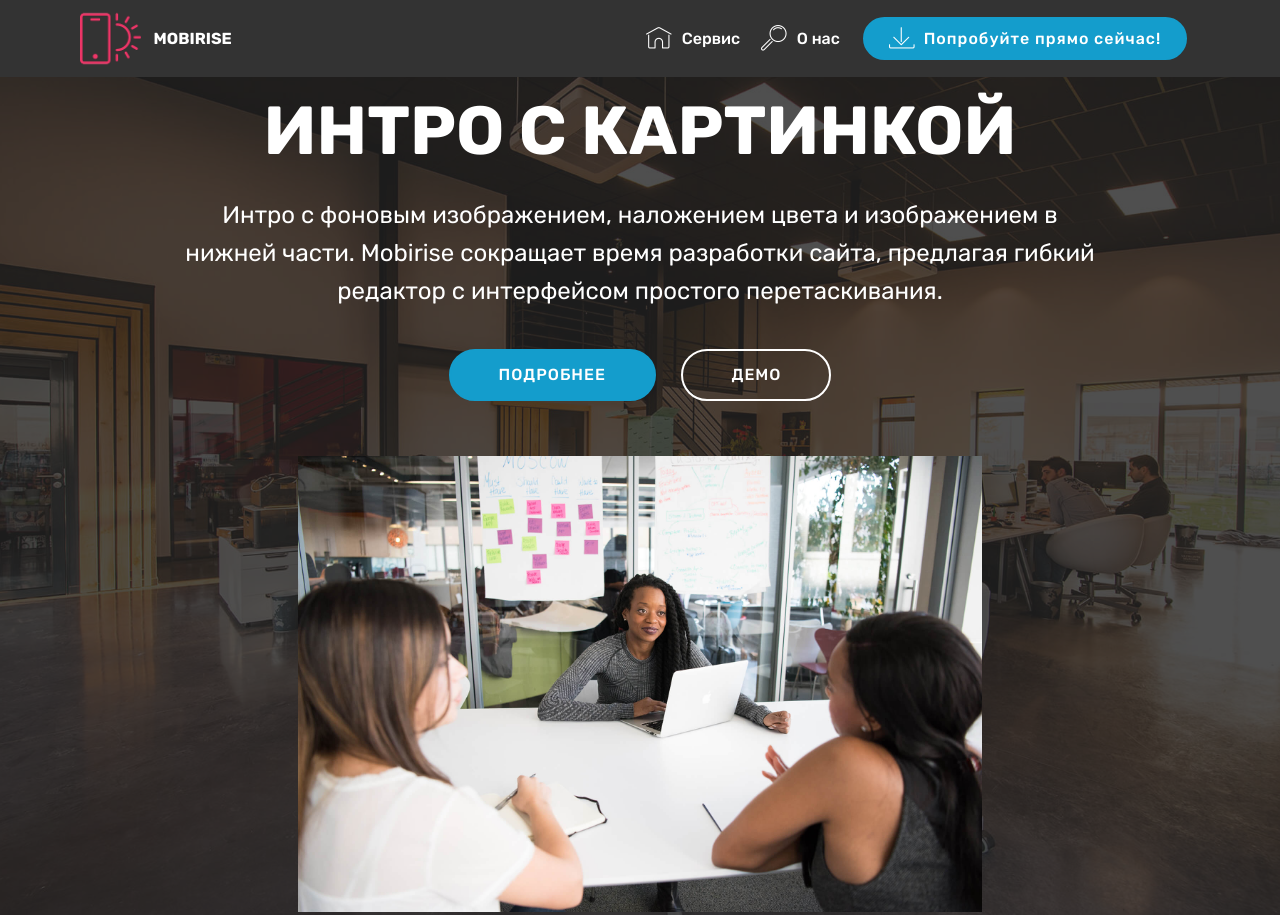
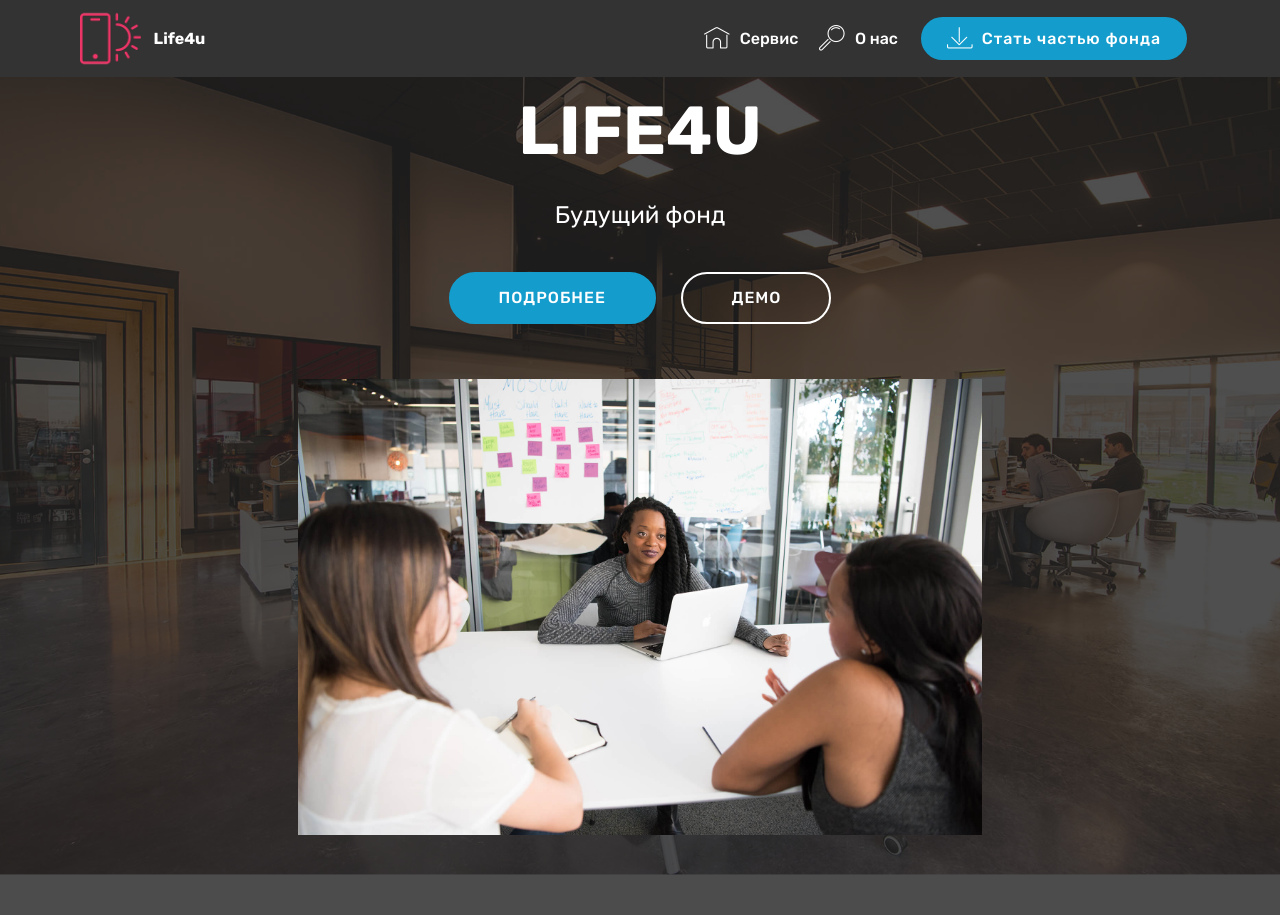
Before and after one commit to timon777/life4u, a plain HTML site: page index.html in a window 1280 px wide. Shown: the top 915 px of the page. Drawn offline with Linux system fonts and the light colour scheme; files whose address does not match are found by name.

Commit message:
create github pages

```diff
--- a/index.html
+++ b/index.html
@@ -43,11 +43,7 @@
                          <img src="assets/images/logo2.png" alt="Mobirise" style="height: 3.8rem;">
                     </a>
                 </span>
-                <span class="navbar-caption-wrap">
-                    <a class="navbar-caption text-white display-4" href="https://mobirise.co">
-                        MOBIRISE
-                    </a>
-                </span>
+                <span class="navbar-caption-wrap"><a class="navbar-caption text-white display-4" href="https://mobirise.co">Life4u</a></span>
             </div>
         </div>
         <div class="collapse navbar-collapse" id="navbarSupportedContent">
@@ -65,17 +61,14 @@
                     </a>
                 </li>
             </ul>
-            <div class="navbar-buttons mbr-section-btn">
-                <a class="btn btn-sm btn-primary display-4" href="https://mobirise.co">
+            <div class="navbar-buttons mbr-section-btn"><a class="btn btn-sm btn-primary display-4" href="https://mobirise.co">
                     <span class="mbri-save mbr-iconfont mbr-iconfont-btn "></span>
-                    Попробуйте прямо сейчас!
-                </a>
-            </div>
+                    Стать частью фонда</a></div>
         </div>
     </nav>
 </section>
 
-<section class="engine"><a href="https://mobirise.info/m">free web design templates</a></section><section class="header4 cid-rE17iK8dvB mbr-parallax-background" id="header4-0">
+<section class="engine"><a href="https://mobirise.info/x">css templates</a></section><section class="header4 cid-rE17iK8dvB mbr-parallax-background" id="header4-0">
 
 
 
@@ -86,18 +79,13 @@
         <div class="row justify-content-md-center">
             <div class="media-content col-md-10">
                 <h1 class="mbr-section-title align-center mbr-white pb-3 mbr-bold mbr-fonts-style display-1">
-                    ИНТРО С КАРТИНКОЙ
-                </h1>
+                    LIFE4U</h1>
 
                 <div class="mbr-text align-center mbr-white pb-3">
-                    <p class="mbr-text mbr-fonts-style display-5">
-                        Интро с фоновым изображением, наложением цвета и изображением в нижней части. Mobirise сокращает время разработки сайта, предлагая гибкий редактор с интерфейсом простого перетаскивания.
-                    </p>
+                    <p class="mbr-text mbr-fonts-style display-5">Будущий фонд</p>
                 </div>
-                <div class="mbr-section-btn align-center">
-                    <a class="btn btn-md btn-primary display-4" href="https://mobirise.co">ПОДРОБНЕЕ</a>
-                    <a class="btn btn-md btn-white-outline display-4" href="https://mobirise.co">ДЕМО</a>
-                </div>
+                <div class="mbr-section-btn align-center"><a class="btn btn-md btn-primary display-4" href="index.html">ПОДРОБНЕЕ</a>
+                    <a class="btn btn-md btn-white-outline display-4" href="index.html">ДЕМО</a></div>
             </div>
             <div class="mbr-figure pt-5">
                 <img src="assets/images/background2.jpg" alt="Mobirise" style="width: 60%;">
```
Also changed, not shown: 1 other file.
